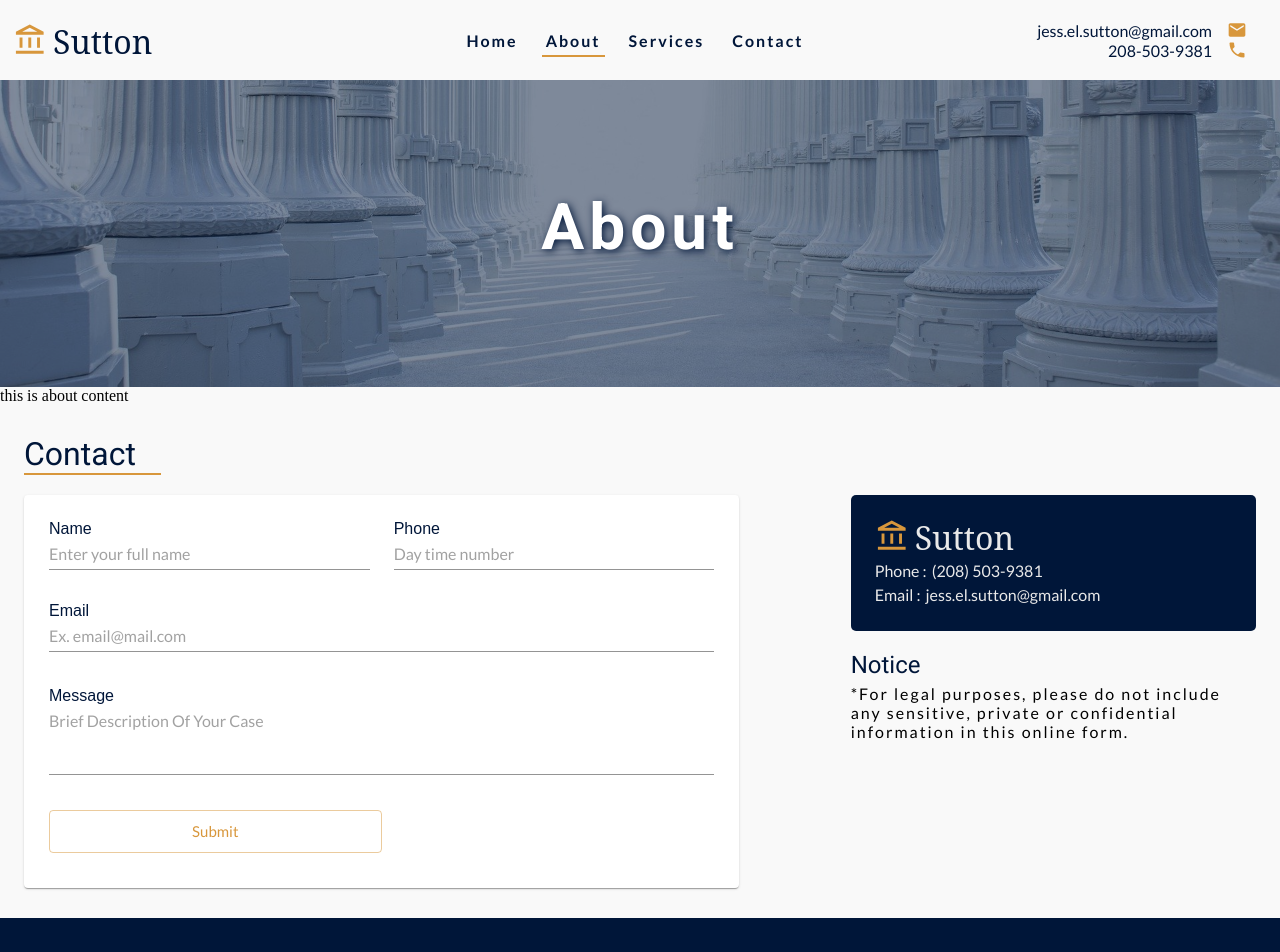
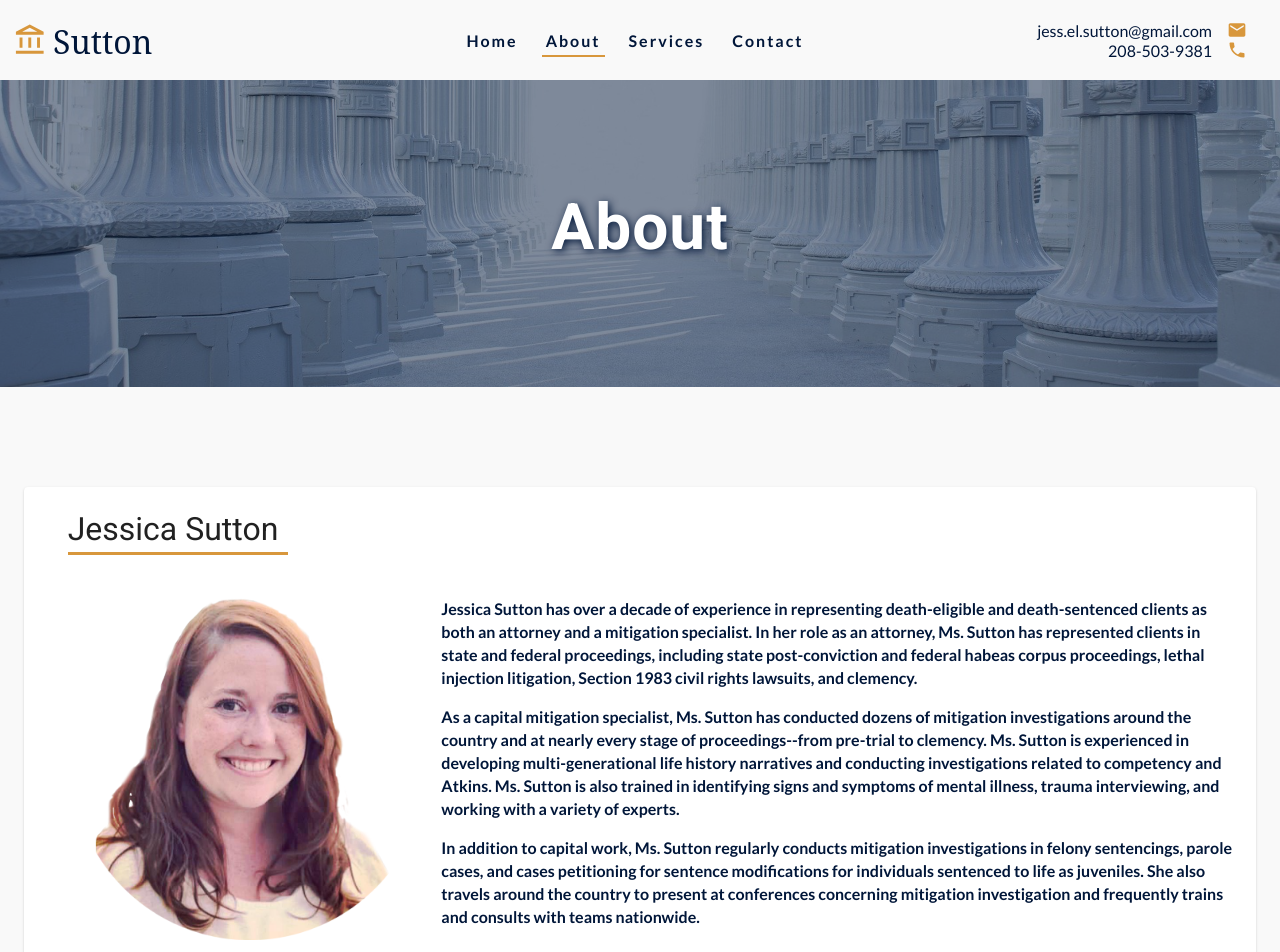
Before and after one commit to pmitch242/jessica-sutton, a React (Create React App) app: page /about in a window 1280 px wide. Shown: the top 952 px of the page. Built offline with nearby package versions, Linux system fonts and the light colour scheme.

Commit message:
some styling for about page

```diff
--- a/src/App.css
+++ b/src/App.css
@@ -2,6 +2,7 @@
 .app{
   overflow-x: hidden;
   background-color: #f9f9f9;
+  color: #001639;
 }
 
 .h1{
@@ -18,6 +19,10 @@
   margin: 0;
   text-transform: capitalize;
   font-family: 'Roboto', sans-serif;
+}
+
+p{
+  font-family: 'Lato', san-serif;
 }
 
 .no-ul{
@@ -38,6 +43,8 @@
   #jess-img, #counting-numbers {
       box-shadow: none;
   }
+
+
 }
 
 @media only screen and (min-width: 600px) {
@@ -52,7 +59,7 @@
 
   .header h1 {
     font-size: 4rem;
-    letter-spacing: 5px;
+    letter-spacing: 1px;
 }
 
   /* Home */
@@ -64,6 +71,8 @@
     text-align: left;
   }
 
-  /* Header Component */
-
+  /* About */
+  #about-content .jess-image-div h1 {
+    font-weight: 400;
+  }
 }
--- a/src/components/About/AboutContent.jsx
+++ b/src/components/About/AboutContent.jsx
@@ -1,9 +1,42 @@
 import React from 'react'
+import { Container, Grid, makeStyles, Paper } from '@material-ui/core';
+
+import jessImage from './jessica.png'
+
+const useStyle = makeStyles({
+    grid: {
+        alignItems: 'center',
+        backgroundColor: '#ffffff',
+        borderRadius: '20px',
+        padding: '20px'
+    }
+})
 
 const AboutContent = () => {
+    const classes = useStyle();
+
     return (
-        <div>
-            this is about content
+        <div id='about-content'>
+            <Container>
+                <Paper>
+                <Grid container spacing={0} className={classes.grid}>
+                    <Grid item xs={12} sm={4}>
+                        <div className="jess-image-div">
+                            <h1 className='h1'>Jessica Sutton</h1>
+                            <img src={jessImage} alt="Jessica Sutton" />
+                        </div>
+                    </Grid>
+                    <Grid item xs={12} sm={8}>
+                        <div className='about-p-div'>
+                            <h1 className='h1'>Jessica Sutton</h1>
+                            <p>Jessica Sutton has over a decade of experience in representing death-eligible and death-sentenced clients as both an attorney and a mitigation specialist. In her role as an attorney, Ms. Sutton has represented clients in state and federal proceedings, including state post-conviction and federal habeas corpus proceedings, lethal injection litigation, Section 1983 civil rights lawsuits, and clemency.</p>
+                            <p>As a capital mitigation specialist, Ms. Sutton has conducted dozens of mitigation investigations around the country and at nearly every stage of proceedings--from pre-trial to clemency. Ms. Sutton is experienced in developing multi-generational life history narratives and conducting investigations related to competency and Atkins. Ms. Sutton is also trained in identifying signs and symptoms of mental illness, trauma interviewing, and working with a variety of experts. </p>
+                            <p>In addition to capital work, Ms. Sutton regularly conducts mitigation investigations in felony sentencings, parole cases, and cases petitioning for sentence modifications for individuals sentenced to life as juveniles. She also travels around the country to present at conferences concerning mitigation investigation and frequently trains and consults with teams nationwide.</p>
+                        </div>
+                    </Grid>
+                </Grid>
+                </Paper>
+            </Container>
         </div>
     )
 }
--- a/src/components/About/about.css
+++ b/src/components/About/about.css
@@ -1,22 +1,53 @@
-.about-header .about-intro-div p{
-    font-weight: 300;
+#about-content{
+    margin: 100px auto 20px;
 }
 
-.about-header .contact-info-div .contact-items{
-    margin-bottom: 10px;
-    letter-spacing: 1px;
+#about-content .jess-image-div{
+    margin: auto;
+    width: fit-content;
 }
 
-.about-header .contact-info-div .contact-items p,
-.about-header .contact-info-div .contact-items h3{
-    margin: 0;
+#about-content .jess-image-div h1{
+    text-align: left;
 }
 
-.about-header .contact-info-div .contact-items p{
-    font-weight: 300;
+#about-content .jess-image-div img{
+    width: 100%;
+    max-width: 350px;
+    -webkit-transform: scaleX(-1);
+    transform: scaleX(-1);
 }
 
-.about-header .contact-info-div .contact-items h3{
-    font-weight: 600;
-    color: #d8973c;
+#about-content .jess-image-div h1{
+    width: fit-content;
+    text-align: left;
+    border-bottom: #d8973c 3px solid;
+    padding-right: 10px;
+    margin: auto 0;
+    font-weight: 500;
 }
+
+#about-content .about-p-div h1{
+    width: fit-content;
+    text-align: left;
+    border-bottom: #d8973c 3px solid;
+    padding-right: 10px;
+    margin: auto 0;
+    display: none;
+}
+
+#about-content .about-p-div{
+    line-height: 23px;
+    font-weight: 500;
+    font-weight: bold;
+    color: #001639;
+}
+
+#about-content .about-p-div h1{
+    width: fit-content;
+    text-align: left;
+    border-bottom: #d8973c 3px solid;
+    padding-right: 10px;
+    margin: auto 0;
+    display: none;
+}
```
